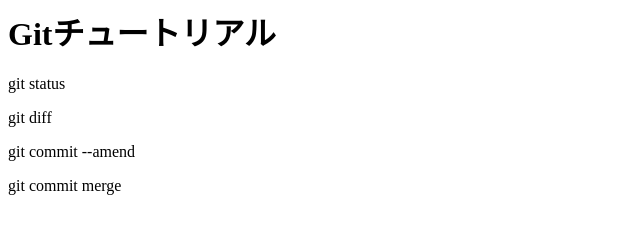
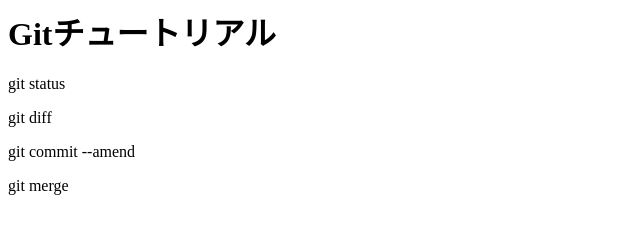
Before and after one commit to syabadaba/git_tutorial, a plain HTML site: page index.html in a window 1280 px wide. Shown: the full height of the page, 0-640 px from the left. Drawn offline with Linux system fonts and the light colour scheme.

Commit message:
git mergを追記

```diff
--- a/index.html
+++ b/index.html
@@ -2,4 +2,4 @@
 <p>git status</p>
 <p>git diff</p>
 <p>git commit --amend</p>
-<p>git commit merge</p>
+<p>git merge</p>
```
